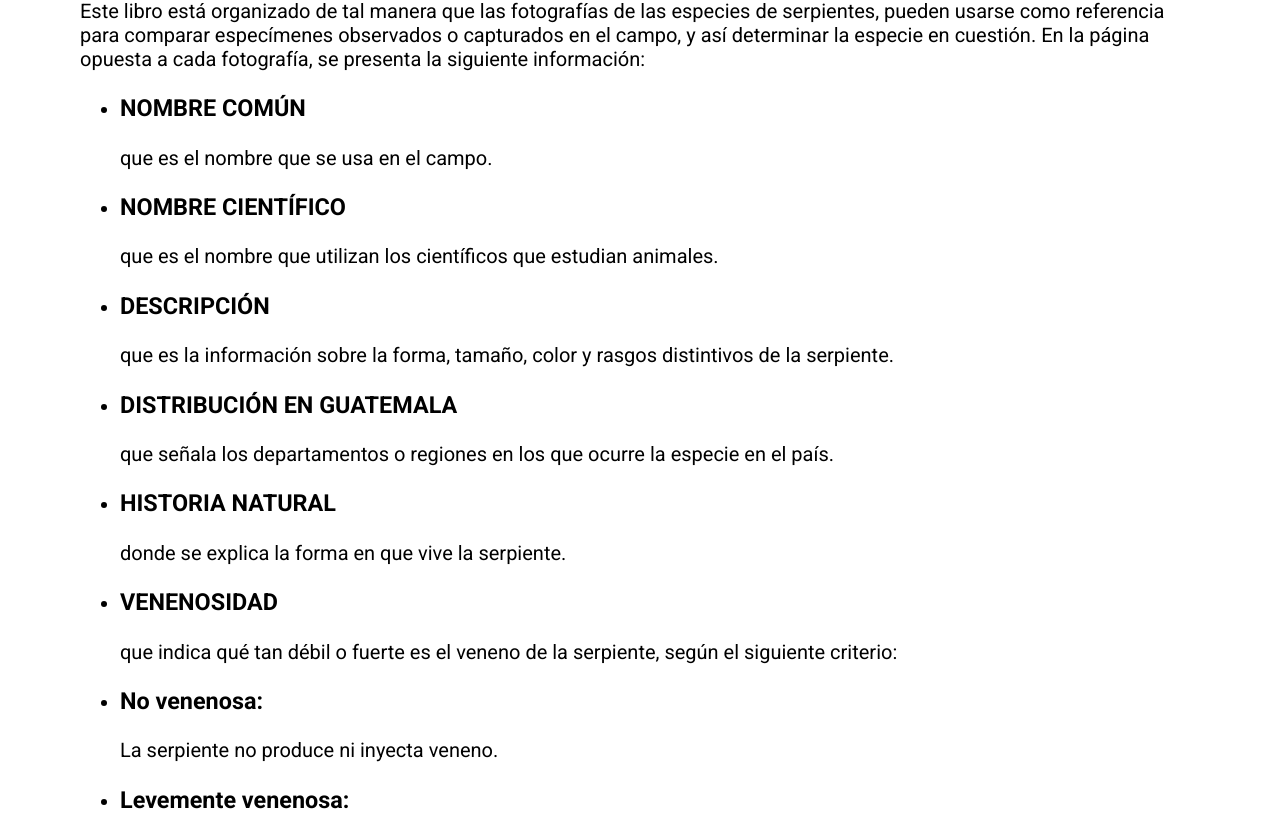
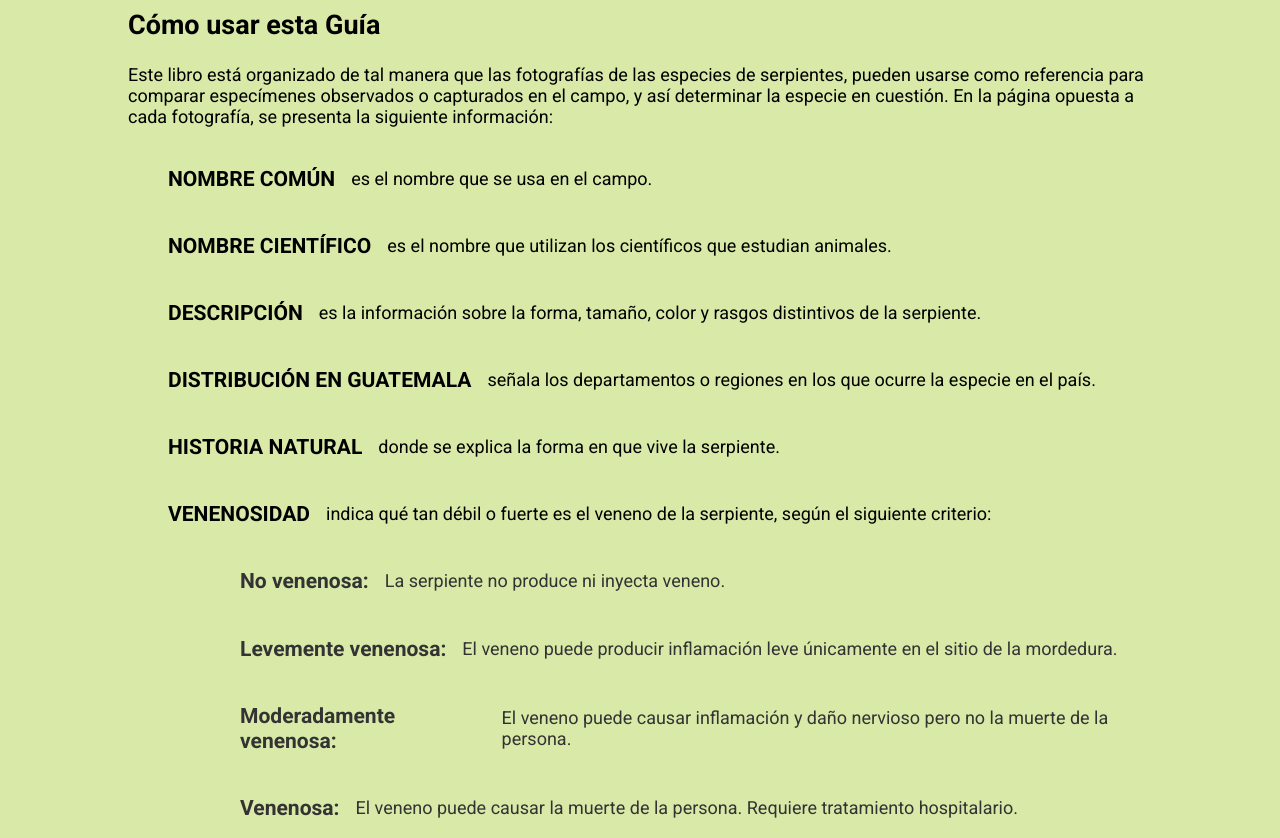
Before and after one commit to Noel1kt/SerpientesGT, a React (Vite) app: page /Menu in a window 1280 px wide. Shown: the part 342-1180 px from the top of the page. Built offline with nearby package versions, Linux system fonts and the light colour scheme.

Commit message:
cueg styled

```diff
--- a/src/assets/css/cueg.css
+++ b/src/assets/css/cueg.css
@@ -1,6 +1,23 @@
 .cueg-section{
     font-family: 'Roboto', sans-serif;
     font-weight: 400;
-    margin: 5rem;
-    font-size: 20px;
+    padding: 10%;
+    font-size: 18px;
+    background-color: #D8E9A8;
+
 }
+
+.cueg-ul li{
+    display: flex;
+    align-items: center;
+}
+
+.cueg-ul p{
+    padding-left: 1rem;
+}
+
+.cueg-veneno{
+    margin-left: 2rem;
+    list-style-type: disc;
+    color: #333;
+}
--- a/src/pages/Menu.jsx
+++ b/src/pages/Menu.jsx
@@ -9,18 +9,20 @@ export const Menu = () => {
                     o capturados en el campo, y así determinar la especie en cuestión. En la página
                     opuesta a cada fotografía, se presenta la siguiente información:</p>
 
-                <ul>
-                    <li><h3>NOMBRE COMÚN</h3> <p >que es el nombre que se usa en el campo.</p></li>
-                    <li><h3>NOMBRE CIENTÍFICO</h3> <p>que es el nombre que utilizan los científicos que estudian animales.</p></li>
-                    <li><h3>DESCRIPCIÓN</h3> <p>que es la información sobre la forma, tamaño, color y rasgos distintivos de la serpiente.</p></li>
-                    <li><h3>DISTRIBUCIÓN EN GUATEMALA</h3> <p>que señala los departamentos o regiones en los que ocurre la especie en el país.</p></li>
+                <ul className="cueg-ul">
+                    <li><h3>NOMBRE COMÚN </h3> <p> es el nombre que se usa en el campo.</p></li>
+                    <li><h3>NOMBRE CIENTÍFICO</h3> <p> es el nombre que utilizan los científicos que estudian animales.</p></li>
+                    <li><h3>DESCRIPCIÓN</h3> <p> es la información sobre la forma, tamaño, color y rasgos distintivos de la serpiente.</p></li>
+                    <li><h3>DISTRIBUCIÓN EN GUATEMALA</h3> <p> señala los departamentos o regiones en los que ocurre la especie en el país.</p></li>
                     <li><h3>HISTORIA NATURAL</h3> <p> donde se explica la forma en que vive la serpiente.</p></li>
-                    <li><h3>VENENOSIDAD</h3> <p> que indica qué tan débil o fuerte es el veneno de la serpiente, según el siguiente criterio:
-                            <li><h3>No venenosa:</h3> <p>La serpiente no produce ni inyecta veneno.</p></li>
-                            <li><h3>Levemente venenosa:</h3> <p> El veneno puede producir inflamación leve únicamente en el sitio de la mordedura.</p></li>
-                            <li><h3>Moderadamente venenosa:</h3> <p>El veneno puede causar inflamación y daño nervioso pero no la muerte de la persona.</p></li>
-                            <li><h3>Venenosa:</h3> <p>El veneno puede causar la muerte de la persona. Requiere tratamiento hospitalario.</p></li>
-                        </p></li>
+                    <li><h3>VENENOSIDAD</h3> <p> indica qué tan débil o fuerte es el veneno de la serpiente, según el siguiente criterio:</p></li>
+                    <ul className="cueg-veneno">
+                        <li><h3>No venenosa:</h3> <p>La serpiente no produce ni inyecta veneno.</p></li>
+                        <li><h3>Levemente venenosa:</h3> <p> El veneno puede producir inflamación leve únicamente en el sitio de la mordedura.</p></li>
+                        <li><h3>Moderadamente venenosa:</h3> <p>El veneno puede causar inflamación y daño nervioso pero no la muerte de la persona.</p></li>
+                        <li><h3>Venenosa:</h3> <p>El veneno puede causar la muerte de la persona. Requiere tratamiento hospitalario.</p></li>
+                    </ul>
+
                 </ul>
             </section>
         </>
```
